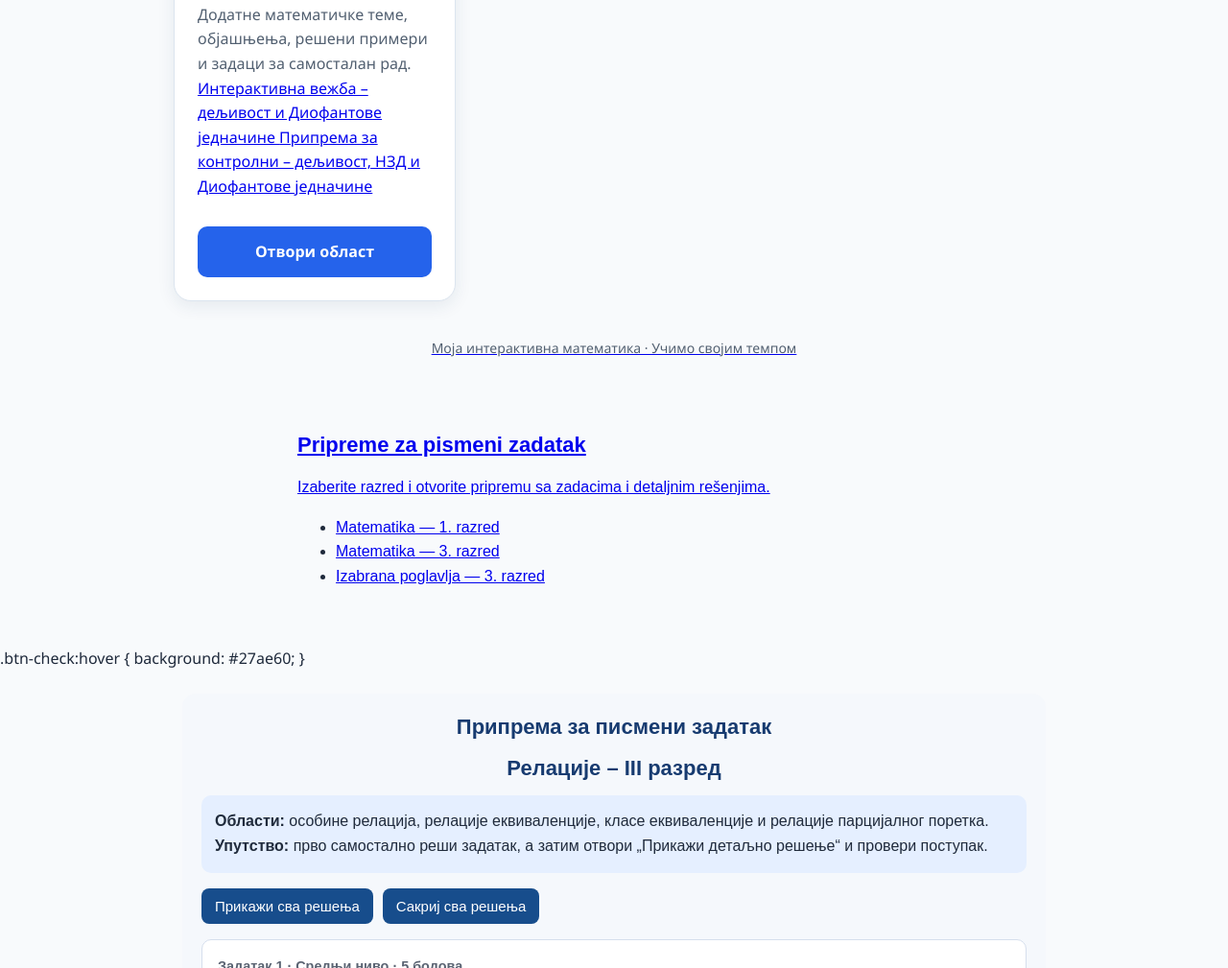
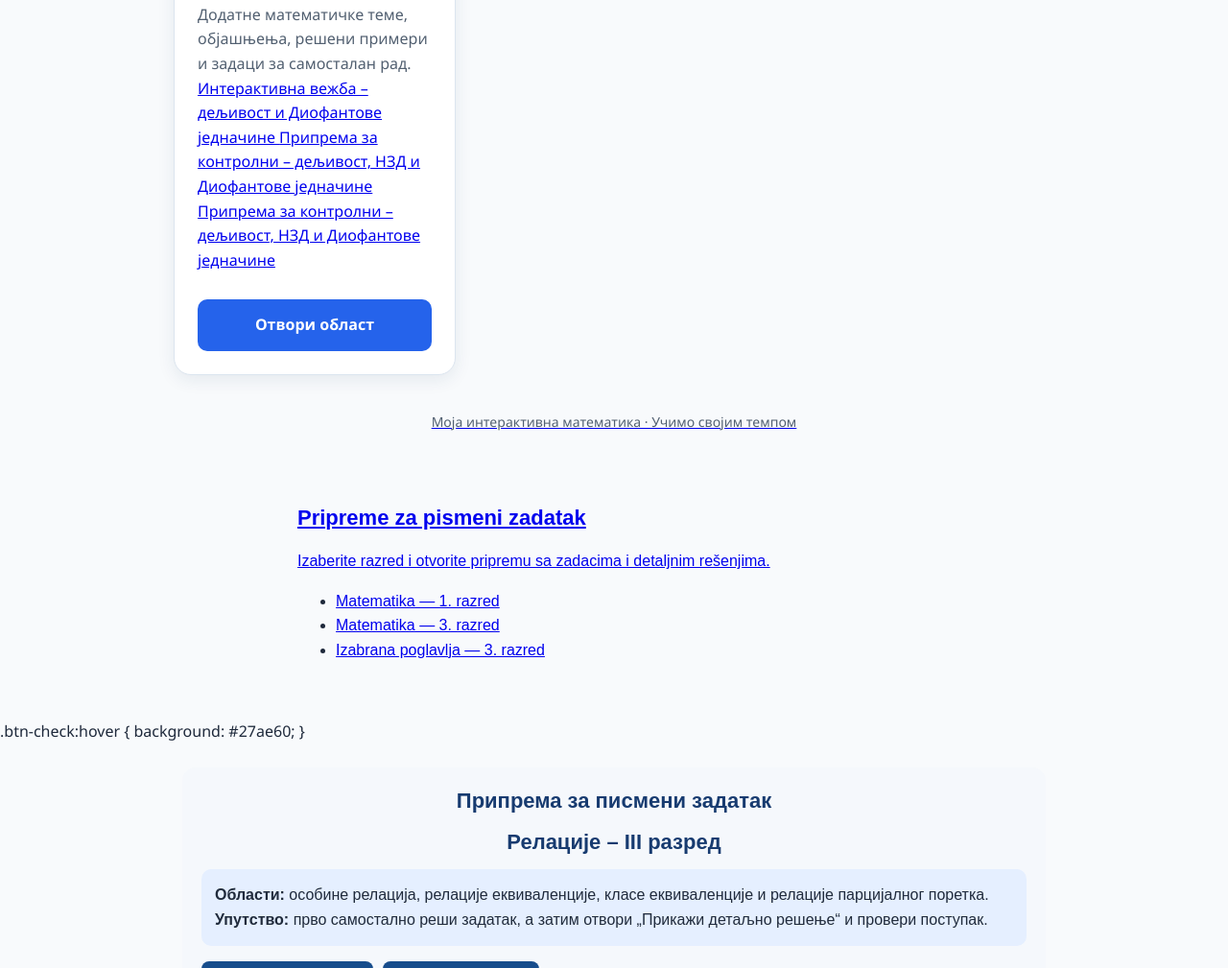
Before and after one commit to kolevbiljana382-ship-it/matematika-3-razred, a plain HTML site: page index.html in a window 1280 px wide. Shown: the part 1380-2389 px from the top of the page at 96% size. Drawn offline with Linux system fonts and the light colour scheme.

Commit message:
Update index.html

```diff
--- a/index.html
+++ b/index.html
@@ -181,6 +181,9 @@ footer {
       <a href="interaktivna_priprema_deljivost_nzd_diofantove.html" target="_blank">
   Припрема за контролни – дељивост, НЗД и Диофантове једначине
 </a>
+</a>
+        <a href="interaktivna_priprema_kontrolni_deljivost_nzd_diofantove_nova.html" target="_blank">
+  Припрема за контролни – дељивост, НЗД и Диофантове једначине
 </a>
       </p>
       <a class="button"
```
